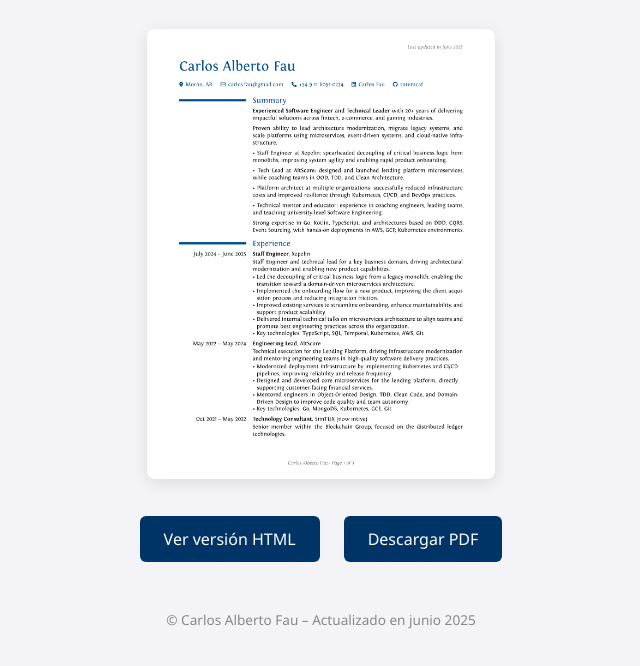
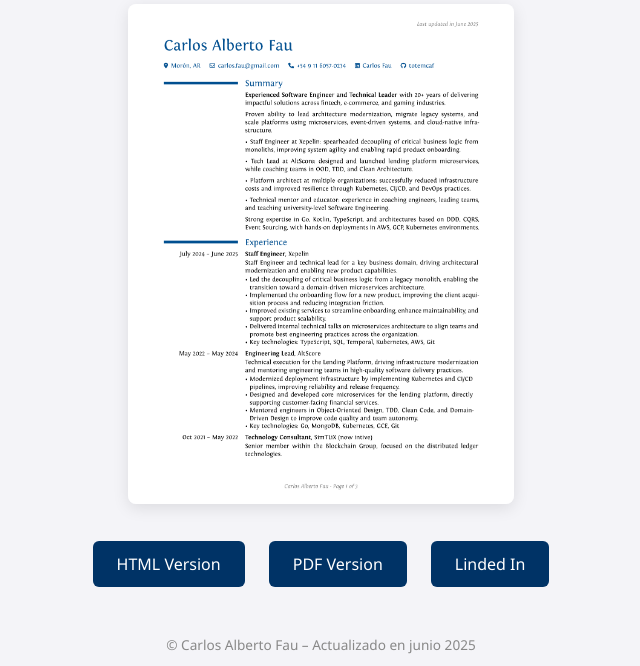
Before and after one commit to totemcaf/cv, a plain HTML site: page index.html in a window 1280 px wide. Shown: the part 134-800 px from the top of the page, without its empty margins (319-959 px from the left). Drawn offline with Linux system fonts and the light colour scheme.

Commit message:
Add linkedin button

```diff
--- a/index.html
+++ b/index.html
@@ -75,8 +75,9 @@
         <p>Currículum Vitae</p>
         <img src="Carlos_Alberto_Fau_CV_1.png" alt="Vista previa del CV" class="preview" />
         <div class="links">
-            <a href="Carlos_Alberto_Fau_CV.html" target="_blank">Ver versión HTML</a>
-            <a href="Carlos_Alberto_Fau_CV.pdf" target="_blank">Descargar PDF</a>
+            <a href="Carlos_Alberto_Fau_CV.html" target="_blank">HTML Version</a>
+            <a href="Carlos_Alberto_Fau_CV.pdf" target="_blank">PDF Version</a>
+            <a href="https://linkedin.com/in/cafau" target="_blank">Linded In</a>
         </div>
     </main>
     <footer>
```
